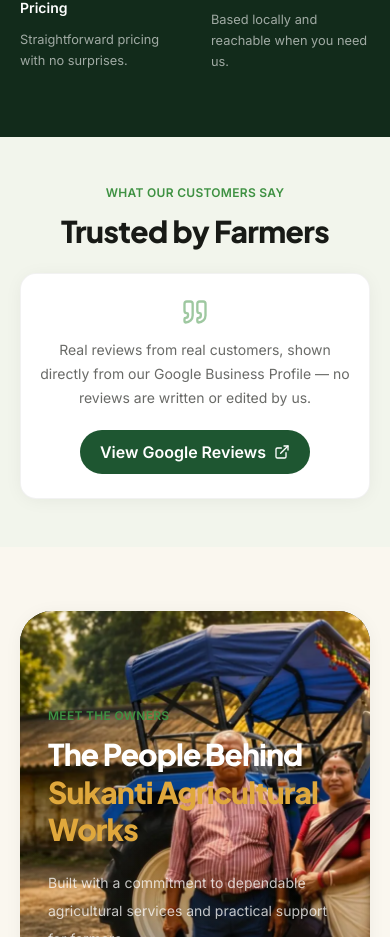
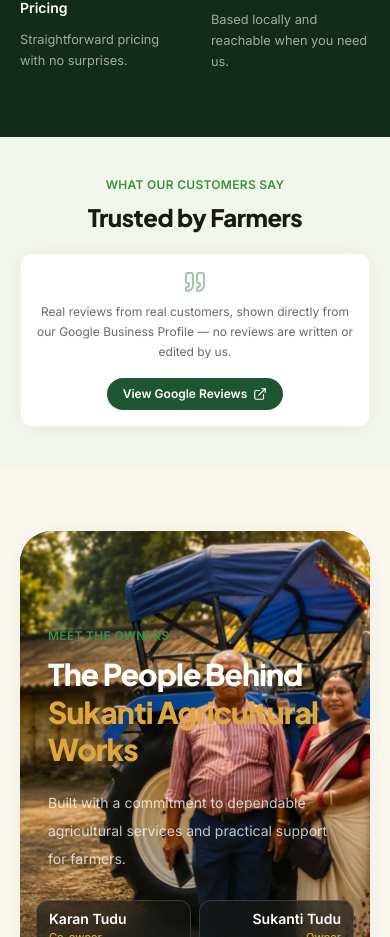
Before and after one commit to amandv123/sukanti-agricultural-works, a React (Vite) app: page / in a window 390 px wide. Shown: the part 2613-3550 px from the top of the page. Built offline with nearby package versions, Linux system fonts and the light colour scheme; the HTML template or start-up script is replaced by a standard one.

Commit message:
Tighten mobile reviews card

```diff
--- a/src/components/Reviews.tsx
+++ b/src/components/Reviews.tsx
@@ -3,16 +3,15 @@
 
 export default function Reviews() {
   return (
-    <section className="py-12 sm:py-24 bg-brand-surface">
+    <section className="py-10 sm:py-24 bg-brand-surface">
       <div className="mx-auto max-w-3xl px-5 sm:px-8 text-center">
         <p className="section-label">What Our Customers Say</p>
-        <h2 className="mt-3 font-display font-extrabold text-3xl sm:text-4xl text-brand-ink">
+        <h2 className="mt-2 font-display font-extrabold text-2xl text-brand-ink sm:mt-3 sm:text-4xl">
           Trusted by Farmers
         </h2>
-
-        <div className="mt-6 sm:mt-8 bg-white rounded-2xl sm:rounded-3xl border border-black/5 shadow-card px-4 py-6 sm:px-14 sm:py-14">
-          <Quote size={28} className="mx-auto text-brand-fresh/50 sm:h-9 sm:w-9" />
-          <p className="mt-3 text-sm text-brand-ink/65 leading-6 max-w-md mx-auto sm:mt-4 sm:text-base sm:leading-relaxed">
+        <div className="mt-5 rounded-xl border border-black/5 bg-white px-3.5 py-4 shadow-card sm:mt-8 sm:rounded-3xl sm:px-14 sm:py-14">
+          <Quote size={24} className="mx-auto text-brand-fresh/50 sm:h-9 sm:w-9" />
+          <p className="mt-2 text-xs leading-5 text-brand-ink/65 max-w-md mx-auto sm:mt-4 sm:text-base sm:leading-relaxed">
             Real reviews from real customers, shown directly from our
             Google Business Profile — no reviews are written or edited by us.
           </p>
@@ -20,9 +19,9 @@
             href={business.googleReviewUrl}
             target="_blank"
             rel="noopener noreferrer"
-            className="mt-5 inline-flex items-center gap-2 rounded-full bg-brand-deep text-white px-5 py-2.5 font-semibold hover:bg-brand-deepDark transition-colors sm:mt-6 sm:px-6 sm:py-3"
+            className="mt-4 inline-flex items-center gap-1.5 rounded-full bg-brand-deep text-white px-4 py-2 text-xs font-semibold hover:bg-brand-deepDark transition-colors sm:mt-6 sm:px-6 sm:py-3 sm:text-base"
           >
-            View Google Reviews <ExternalLink size={16} />
+            View Google Reviews <ExternalLink size={14} />
           </a>
         </div>
       </div>
```
